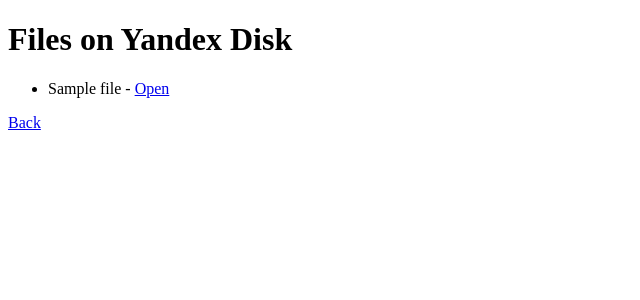
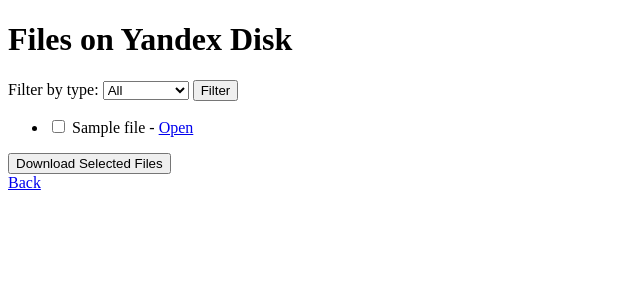
Before and after one commit to Gaguchi/Mycego, a Django app: template yandex_disk_app/diskviewer/templates/diskviewer/file_list.html in a window 1280 px wide. Shown: the top 300 px of the page, without its empty margins (0-640 px from the left). Run offline with Django 4.2, Linux system fonts and the light colour scheme; the template is opened without the code that fills it: most values are stand-ins (such as "Sample title", 1, 10 or a date in 2020).

Commit message:
Простой фильтр

```diff
--- a/yandex_disk_app/diskviewer/templates/diskviewer/file_list.html
+++ b/yandex_disk_app/diskviewer/templates/diskviewer/file_list.html
@@ -6,18 +6,36 @@
 </head>
 <body>
     <h1>Files on Yandex Disk</h1>
+    <form method="get">
+        <input type="hidden" name="public_key" value="{{ public_key }}">
+        <input type="hidden" name="path" value="{{ request.GET.path }}">
+        <label for="file_type">Filter by type:</label>
+        <select name="file_type" id="file_type">
+            <option value="">All</option>
+            <option value="file" {% if request.GET.file_type == 'file' %}selected{% endif %}>Files</option>
+            <option value="dir" {% if request.GET.file_type == 'dir' %}selected{% endif %}>Directories</option>
+        </select>
+        <button type="submit">Filter</button>
+    </form>
+    <form method="post" action="{% url 'download_multiple_files' %}">
+        {% csrf_token %}
+        <input type="hidden" name="public_key" value="{{ public_key }}">
+        <input type="hidden" name="file_type" value="{{ request.GET.file_type }}">
         <ul>
             {% for file in files %}
                 <li>
+                    <input type="checkbox" name="file_paths" value="{{ file.path }}">
                     {{ file.name }} -
                     {% if file.type == 'file' %}
                         <a href="{% url 'download_file' %}?public_key={{ public_key }}&file_path={{ file.path }}" download>Download</a>
                     {% else %}
-                    <a href="{% url 'file_list' %}?public_key={{ public_key }}&path={{ file.path }}">Open</a>
+                        <a href="{% url 'file_list' %}?public_key={{ public_key }}&path={{ file.path }}&file_type={{ request.GET.file_type }}">Open</a>
                     {% endif %}
                 </li>
             {% endfor %}
         </ul>
+        <button type="submit">Download Selected Files</button>
+    </form>
     <a href="/">Back</a>
 </body>
 </html>
--- a/yandex_disk_app/diskviewer/urls.py
+++ b/yandex_disk_app/diskviewer/urls.py
@@ -1,7 +1,8 @@
 from django.urls import path
-from .views import FileListView, DownloadFileView
+from .views import FileListView, DownloadFileView, DownloadMultipleFilesView
 
 urlpatterns = [
     path('', FileListView.as_view(), name='file_list'),
     path('download/', DownloadFileView.as_view(), name='download_file'),
+    path('download_multiple/', DownloadMultipleFilesView.as_view(), name='download_multiple_files'),
 ]
```
Also changed, not shown: yandex_disk_app/diskviewer/views.py (+61 -18 lines). Lines whose indentation alone changed are shown as unchanged.
